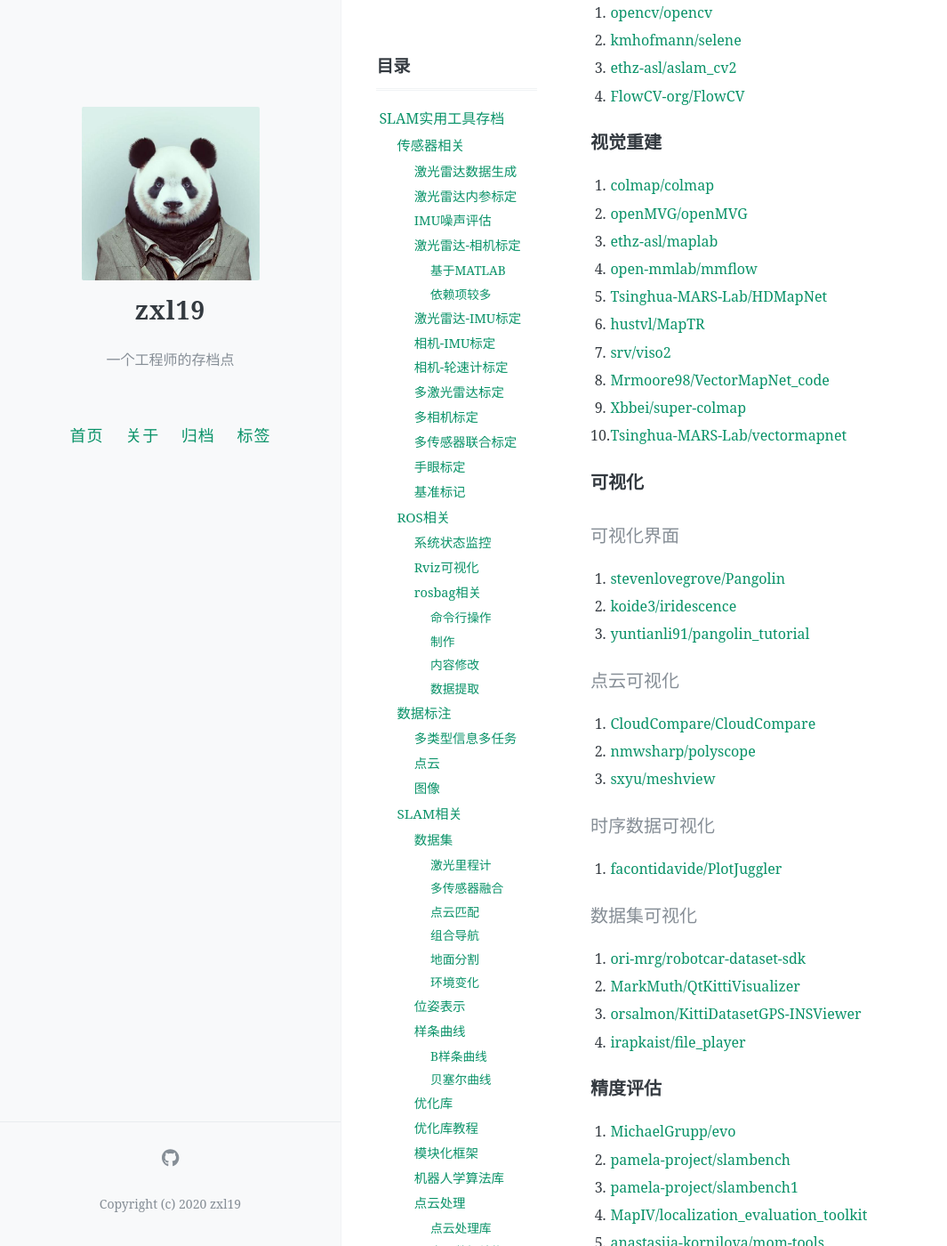
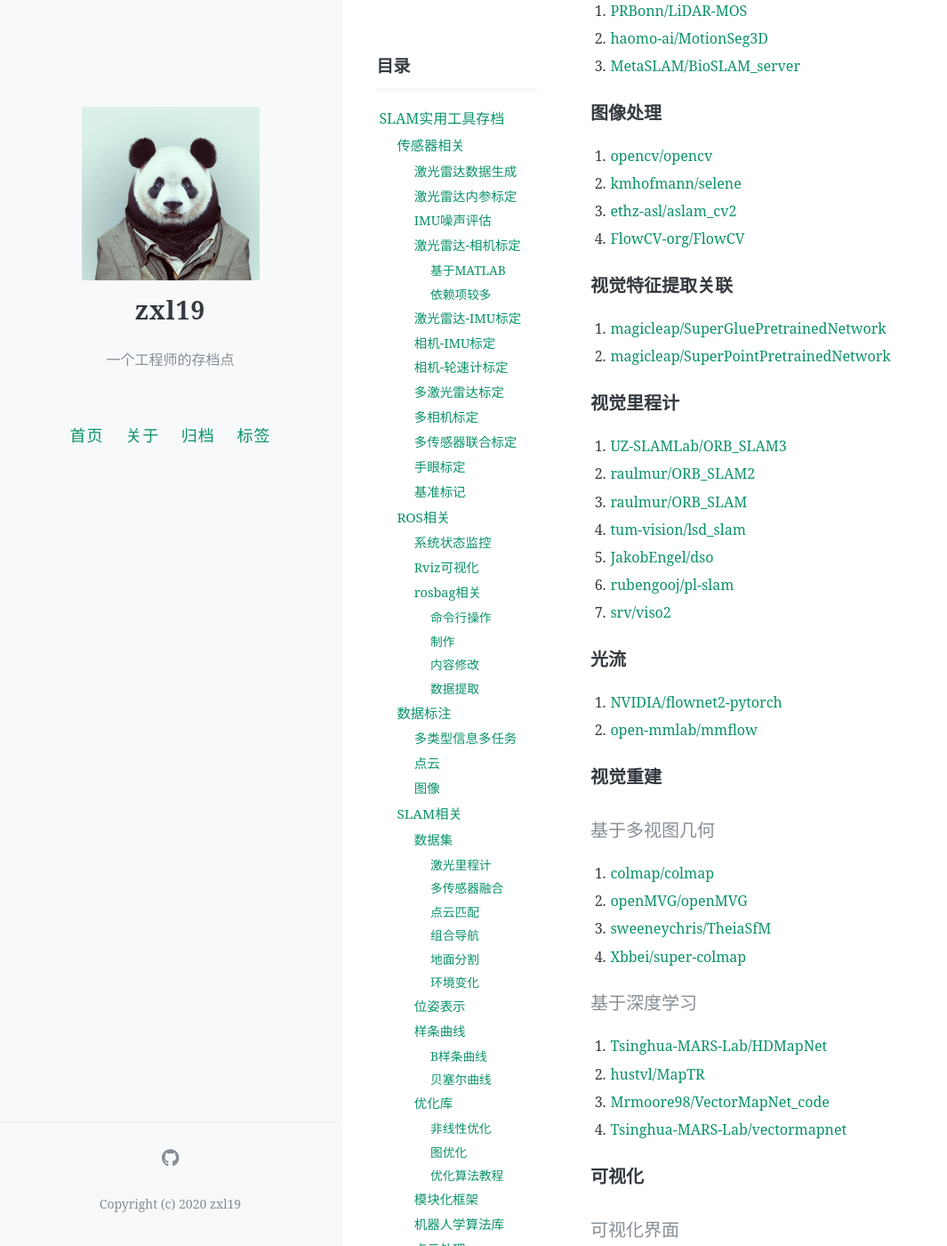
Before and after one commit to zxl19/zxl19.github.io, a Jekyll site: the page built from _posts/2021-05-25-slam-tool.md, in a window 1280 px wide and 1400 px high, scrolled down 13714 px. Shown: the whole window at 89% size, without its empty margins (0-1065 px from the left). Built offline with Jekyll 4.4.1, drawn with Linux system fonts in a browser that asks for light colours; comment, search, counter and statistics services are not loaded; some of the changed text lies outside the part shown.

Commit message:
Update Posts

```diff
--- a/_posts/2021-05-25-slam-tool.md
+++ b/_posts/2021-05-25-slam-tool.md
@@ -284,38 +284,41 @@ pinned: false
 
 ### 优化库
 
+#### 非线性优化
+
 1. [ceres-solver/ceres-solver](https://github.com/ceres-solver/ceres-solver)
-2. [RainerKuemmerle/g2o](https://github.com/RainerKuemmerle/g2o)
-3. [borglab/gtsam](https://github.com/borglab/gtsam)
-4. [stevengj/nlopt](https://github.com/stevengj/nlopt)
-5. [facebookresearch/theseus](https://github.com/facebookresearch/theseus)
-6. [symforce-org/symforce](https://github.com/symforce-org/symforce)
-7. [PatWie/CppNumericalSolvers](https://github.com/PatWie/CppNumericalSolvers)
-8. [sweeneychris/TheiaSfM](https://github.com/sweeneychris/TheiaSfM)
-9. [baidu/ICE-BA](https://github.com/baidu/ICE-BA)
-10. [ethz-adrl/ifopt](https://github.com/ethz-adrl/ifopt)
-11. [yixuan/LBFGSpp](https://github.com/yixuan/LBFGSpp)
-12. [MIT-SPARK/Kimera-RPGO](https://github.com/MIT-SPARK/Kimera-RPGO)
-13. [xipengwang/AprilSAM](https://github.com/xipengwang/AprilSAM)
-14. [APRIL-ZJU/clins](https://github.com/APRIL-ZJU/clins)
-15. [zlthinker/STBA](https://github.com/zlthinker/STBA)
-16. [ZJU-FAST-Lab/LBFGS-Lite](https://github.com/ZJU-FAST-Lab/LBFGS-Lite)
-17. [cvg/pyceres](https://github.com/cvg/pyceres)
-18. [srrg-sapienza/srrg2_solver](https://github.com/srrg-sapienza/srrg2_solver)
-19. [leggedrobotics/graph_msf](https://github.com/leggedrobotics/graph_msf)
-20. [MarineRoboticsGroup/dcsam](https://github.com/MarineRoboticsGroup/dcsam)
-21. [mit-acl/dpgo](https://github.com/mit-acl/dpgo)
-22. [ori-drs/isam](https://github.com/ori-drs/isam)
-23. [bbopt/nomad](https://github.com/bbopt/nomad)
-24. [zju3dv/CoLi-BA](https://github.com/zju3dv/CoLi-BA)
-25. [utiasASRL/steam](https://github.com/utiasASRL/steam)
-26. [furo-org/p2o](https://github.com/furo-org/p2o)
-27. [helmayer/RPBA](https://github.com/helmayer/RPBA)
-28. [APRIL-ZJU/clic](https://github.com/APRIL-ZJU/clic)
-29. [mit-acl/dpgo_ros](https://github.com/mit-acl/dpgo_ros)
-30. [ICRA-2019/MH-iSAM2_lib](https://github.com/ICRA-2019/MH-iSAM2_lib)
+2. [stevengj/nlopt](https://github.com/stevengj/nlopt)
+3. [facebookresearch/theseus](https://github.com/facebookresearch/theseus)
+4. [symforce-org/symforce](https://github.com/symforce-org/symforce)
+5. [PatWie/CppNumericalSolvers](https://github.com/PatWie/CppNumericalSolvers)
+6. [ethz-adrl/ifopt](https://github.com/ethz-adrl/ifopt)
+7. [yixuan/LBFGSpp](https://github.com/yixuan/LBFGSpp)
+8. [ZJU-FAST-Lab/LBFGS-Lite](https://github.com/ZJU-FAST-Lab/LBFGS-Lite)
+9. [bbopt/nomad](https://github.com/bbopt/nomad)
 
-### 优化库教程
+#### 图优化
+
+1. [RainerKuemmerle/g2o](https://github.com/RainerKuemmerle/g2o)
+2. [borglab/gtsam](https://github.com/borglab/gtsam)
+3. [baidu/ICE-BA](https://github.com/baidu/ICE-BA)
+4. [MIT-SPARK/Kimera-RPGO](https://github.com/MIT-SPARK/Kimera-RPGO)
+5. [xipengwang/AprilSAM](https://github.com/xipengwang/AprilSAM)
+6. [APRIL-ZJU/clins](https://github.com/APRIL-ZJU/clins)
+7. [zlthinker/STBA](https://github.com/zlthinker/STBA)
+8. [cvg/pyceres](https://github.com/cvg/pyceres)
+9. [srrg-sapienza/srrg2_solver](https://github.com/srrg-sapienza/srrg2_solver)
+10. [MarineRoboticsGroup/dcsam](https://github.com/MarineRoboticsGroup/dcsam)
+11. [mit-acl/dpgo](https://github.com/mit-acl/dpgo)
+12. [ori-drs/isam](https://github.com/ori-drs/isam)
+13. [zju3dv/CoLi-BA](https://github.com/zju3dv/CoLi-BA)
+14. [utiasASRL/steam](https://github.com/utiasASRL/steam)
+15. [APRIL-ZJU/clic](https://github.com/APRIL-ZJU/clic)
+16. [furo-org/p2o](https://github.com/furo-org/p2o)
+17. [helmayer/RPBA](https://github.com/helmayer/RPBA)
+18. [mit-acl/dpgo_ros](https://github.com/mit-acl/dpgo_ros)
+19. [ICRA-2019/MH-iSAM2_lib](https://github.com/ICRA-2019/MH-iSAM2_lib)
+
+#### 优化算法教程
 
 1. [izhengfan/ba_demo_ceres](https://github.com/izhengfan/ba_demo_ceres)
 2. [ydsf16/LevenbergMarquardt](https://github.com/ydsf16/LevenbergMarquardt)
@@ -491,18 +497,41 @@ pinned: false
 3. [ethz-asl/aslam_cv2](https://github.com/ethz-asl/aslam_cv2)
 4. [FlowCV-org/FlowCV](https://github.com/FlowCV-org/FlowCV)
 
+### 视觉特征提取关联
+
+1. [magicleap/SuperGluePretrainedNetwork](https://github.com/magicleap/SuperGluePretrainedNetwork)
+2. [magicleap/SuperPointPretrainedNetwork](https://github.com/magicleap/SuperPointPretrainedNetwork)
+
+### 视觉里程计
+
+1. [UZ-SLAMLab/ORB_SLAM3](https://github.com/UZ-SLAMLab/ORB_SLAM3)
+2. [raulmur/ORB_SLAM2](https://github.com/raulmur/ORB_SLAM2)
+3. [raulmur/ORB_SLAM](https://github.com/raulmur/ORB_SLAM)
+4. [tum-vision/lsd_slam](https://github.com/tum-vision/lsd_slam)
+5. [JakobEngel/dso](https://github.com/JakobEngel/dso)
+6. [rubengooj/pl-slam](https://github.com/rubengooj/pl-slam)
+7. [srv/viso2](https://github.com/srv/viso2)
+
+### 光流
+
+1. [NVIDIA/flownet2-pytorch](https://github.com/NVIDIA/flownet2-pytorch)
+2. [open-mmlab/mmflow](https://github.com/open-mmlab/mmflow)
+
 ### 视觉重建
+
+#### 基于多视图几何
 
 1. [colmap/colmap](https://github.com/colmap/colmap)
 2. [openMVG/openMVG](https://github.com/openMVG/openMVG)
-3. [ethz-asl/maplab](https://github.com/ethz-asl/maplab)
-4. [open-mmlab/mmflow](https://github.com/open-mmlab/mmflow)
-5. [Tsinghua-MARS-Lab/HDMapNet](https://github.com/Tsinghua-MARS-Lab/HDMapNet)
-6. [hustvl/MapTR](https://github.com/hustvl/MapTR)
-7. [srv/viso2](https://github.com/srv/viso2)
-8. [Mrmoore98/VectorMapNet_code](https://github.com/Mrmoore98/VectorMapNet_code)
-9. [Xbbei/super-colmap](https://github.com/Xbbei/super-colmap)
-10. [Tsinghua-MARS-Lab/vectormapnet](https://github.com/Tsinghua-MARS-Lab/vectormapnet)
+3. [sweeneychris/TheiaSfM](https://github.com/sweeneychris/TheiaSfM)
+4. [Xbbei/super-colmap](https://github.com/Xbbei/super-colmap)
+
+#### 基于深度学习
+
+1. [Tsinghua-MARS-Lab/HDMapNet](https://github.com/Tsinghua-MARS-Lab/HDMapNet)
+2. [hustvl/MapTR](https://github.com/hustvl/MapTR)
+3. [Mrmoore98/VectorMapNet_code](https://github.com/Mrmoore98/VectorMapNet_code)
+4. [Tsinghua-MARS-Lab/vectormapnet](https://github.com/Tsinghua-MARS-Lab/vectormapnet)
 
 ### 可视化
 
@@ -566,27 +595,25 @@ pinned: false
 
 ### 里程计定位
 
-1. [ethz-asl/ethzasl_msf](https://github.com/ethz-asl/ethzasl_msf)
-2. [2013fangwentao/Multi_Sensor_Fusion](https://github.com/2013fangwentao/Multi_Sensor_Fusion)
-3. [cggos/imu_x_fusion](https://github.com/cggos/imu_x_fusion)
-4. [MapIV/eagleye](https://github.com/MapIV/eagleye)
-5. [karanchawla/GPS_IMU_Kalman_Filter](https://github.com/karanchawla/GPS_IMU_Kalman_Filter)
-6. [i2Nav-WHU/OB_GINS](https://github.com/i2Nav-WHU/OB_GINS)
-7. [ydsf16/imu_gps_localization](https://github.com/ydsf16/imu_gps_localization)
-8. [libing64/pose_ekf](https://github.com/libing64/pose_ekf)
-9. [RossHartley/invariant-ekf](https://github.com/RossHartley/invariant-ekf)
-10. [zm0612/eskf-gps-imu-fusion](https://github.com/zm0612/eskf-gps-imu-fusion)
-11. [udacity/robot_pose_ekf](https://github.com/udacity/robot_pose_ekf)
-12. [i2Nav-WHU/IC-GVINS](https://github.com/i2Nav-WHU/IC-GVINS)
-13. [i2Nav-WHU/KF-GINS](https://github.com/i2Nav-WHU/KF-GINS)
-14. [rsasaki0109/kalman_filter_localization](https://github.com/rsasaki0109/kalman_filter_localization)
-15. [i2Nav-WHU/Wheel-INS](https://github.com/i2Nav-WHU/Wheel-INS)
-16. [ethz-asl/odom_predictor](https://github.com/ethz-asl/odom_predictor)
-17. [chennuo0125-HIT/imu_gps_fusion](https://github.com/chennuo0125-HIT/imu_gps_fusion)
-18. [leggedrobotics/L3E](https://github.com/leggedrobotics/L3E)
-19. [Fixit-Davide/imu_zupt](https://github.com/Fixit-Davide/imu_zupt)
-20. [weihsinc/robot_localization](https://github.com/weihsinc/robot_localization)
-21. [MapIV/hawkeye](https://github.com/MapIV/hawkeye)
+1. [2013fangwentao/Multi_Sensor_Fusion](https://github.com/2013fangwentao/Multi_Sensor_Fusion)
+2. [cggos/imu_x_fusion](https://github.com/cggos/imu_x_fusion)
+3. [MapIV/eagleye](https://github.com/MapIV/eagleye)
+4. [karanchawla/GPS_IMU_Kalman_Filter](https://github.com/karanchawla/GPS_IMU_Kalman_Filter)
+5. [i2Nav-WHU/OB_GINS](https://github.com/i2Nav-WHU/OB_GINS)
+6. [ydsf16/imu_gps_localization](https://github.com/ydsf16/imu_gps_localization)
+7. [libing64/pose_ekf](https://github.com/libing64/pose_ekf)
+8. [RossHartley/invariant-ekf](https://github.com/RossHartley/invariant-ekf)
+9. [zm0612/eskf-gps-imu-fusion](https://github.com/zm0612/eskf-gps-imu-fusion)
+10. [udacity/robot_pose_ekf](https://github.com/udacity/robot_pose_ekf)
+11. [i2Nav-WHU/IC-GVINS](https://github.com/i2Nav-WHU/IC-GVINS)
+12. [i2Nav-WHU/KF-GINS](https://github.com/i2Nav-WHU/KF-GINS)
+13. [rsasaki0109/kalman_filter_localization](https://github.com/rsasaki0109/kalman_filter_localization)
+14. [i2Nav-WHU/Wheel-INS](https://github.com/i2Nav-WHU/Wheel-INS)
+15. [ethz-asl/odom_predictor](https://github.com/ethz-asl/odom_predictor)
+16. [chennuo0125-HIT/imu_gps_fusion](https://github.com/chennuo0125-HIT/imu_gps_fusion)
+17. [Fixit-Davide/imu_zupt](https://github.com/Fixit-Davide/imu_zupt)
+18. [weihsinc/robot_localization](https://github.com/weihsinc/robot_localization)
+19. [MapIV/hawkeye](https://github.com/MapIV/hawkeye)
 
 ### GNSS数据处理
 
```
Also changed, not shown: other parts of _posts/2021-05-25-slam-tool.md (+13 -10 lines), _posts/2021-06-01-cpp-library.md (+23 -14 lines), _posts/2021-06-15-ai-material.md (+21 -1 lines), _posts/2023-03-06-rosnode-command.md (+4 -4 lines), _posts/2023-03-06-rostopic-command.md (+19 -15 lines).
